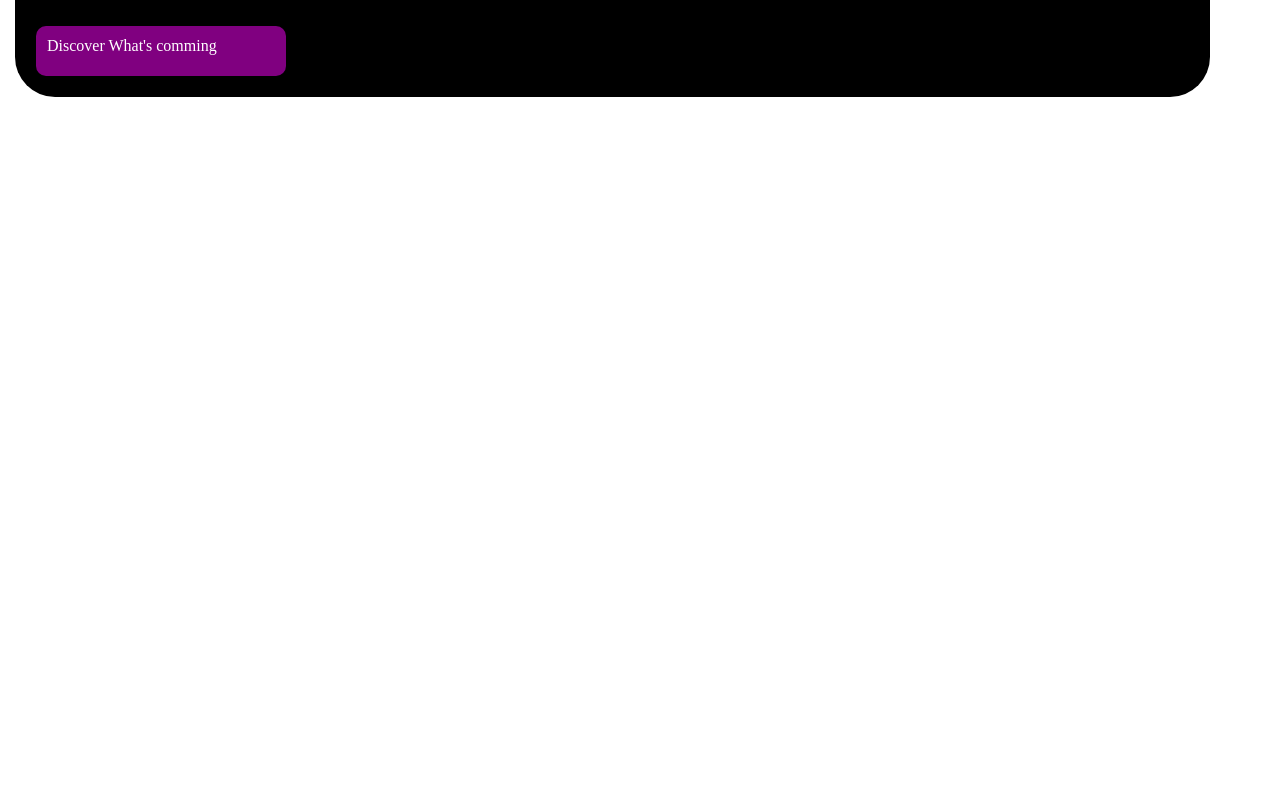
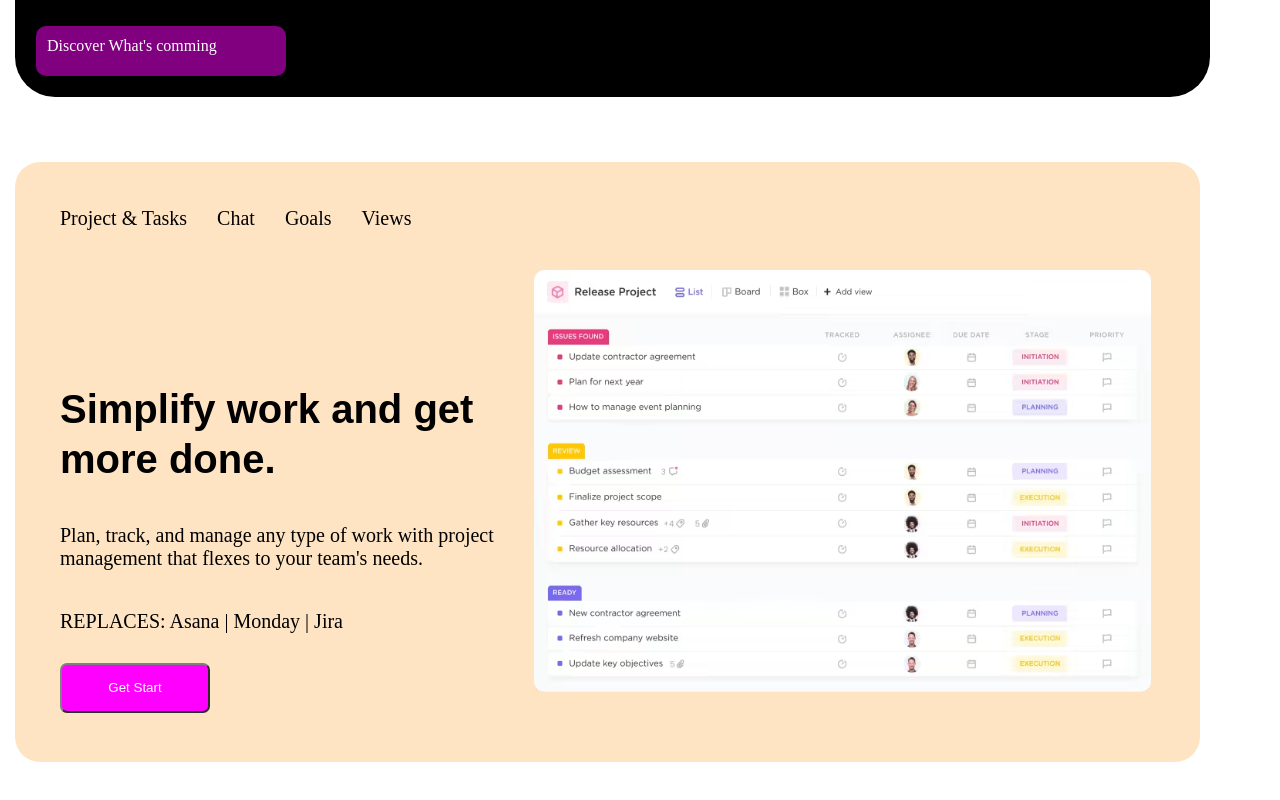
Before and after one commit to Jacquet12/ClickUpProject, a React (Create React App) app in the folder clickup/: page / in a window 1280 px wide. Shown: the part 1272-2072 px from the top of the page. Before the commit the page ends 1384 px from the top, so only its background shows below. Built offline with nearby package versions, Linux system fonts and the light colour scheme.

Commit message:
criação da segunda sessão da pagina

```diff
--- a/clickup/src/App.js
+++ b/clickup/src/App.js
@@ -12,12 +12,13 @@ import netflix from "./images/netflix.svg"
 import t_mobile_logo from "./images/t-mobile_logo.svg"
 import clickup_v3 from "./images/clickup-v3.svg"
 import CU_3_0_Teaser from "./images/CU_3.0_Teaser.png"
-import flecha from "./images/flecha.png"
 
 
-import './styles.css'
+import './styles/styles.css'
+import Card from "./components/Card"
 function App() {
   return (
+    <>
     <div className="container">
       <div className="container-header">
         <div className="container-header-logo">
@@ -155,6 +156,9 @@ function App() {
 
       </div>
     </div>
+
+    <Card />
+    </>
   );
 }
 
--- /dev/null
+++ b/clickup/src/components/Card.js
@@ -0,0 +1,45 @@
+
+import '../styles/styles1.css';
+import projects_tasks from "../images/projects_tasks.avif"
+
+function Card() {
+  return (
+    <div className="container-secondePage">
+      <div className="header">
+        <li className="texte1">Project & Tasks</li>
+        <li className="texte2">Chat</li>
+        <li className="texte3">Goals</li>
+        <li className="texte3">Views</li>
+      </div>
+
+      <div className="block-container-texte">
+        <div className="container-texte">
+          <h1 className="container-texte1">
+            Simplify work and get<br></br>more done.
+          </h1>
+        </div>
+
+        <div className="container-secondePage-paragraphe">
+          <p>Plan, track, and manage any type of work with project<br></br>management that flexes to your team's needs.</p>
+        </div>
+
+        <div className="container-secondePage-replace">
+          <p className="container-secondePage-paraphe-texte">
+            REPLACES: Asana | Monday | Jira
+          </p>
+        </div>
+
+        <div className="container-secondePage-button">
+          <input type="button" value="Get Start"></input>
+        </div>
+      </div>
+
+      <div className="container-secondePage-imagem">
+        <img src={projects_tasks} alt="projects_tasks" />
+      </div>
+
+    </div>
+  );
+}
+
+export default Card;
--- /dev/null
+++ b/clickup/src/styles/styles1.css
@@ -0,0 +1,76 @@
+*{
+    margin: 0;
+    padding: 0;
+    box-sizing: border-box;
+} */
+
+.container-secondePage{
+    width: 100%;
+    min-width: 100%;
+    flex-wrap: wrap;
+    padding: 15px;
+}
+
+.container-secondePage, .header li{
+    padding: 15px;
+    display: inline-block;
+    font: bold;
+    font-size: 20px;
+}
+.container-secondePage, .header{
+    margin: 15px;
+    padding: 10px;
+}
+
+.container-secondePage .container-texte h1{
+    font-size: 40px;
+    line-height: 50px;
+}
+
+.container-secondePage .container-texte{
+    margin: 40px;
+    margin-top: -10px;
+}
+.container-secondePage, .container-secondePage-paragraphe{
+    margin: 40px;
+}
+
+.container-secondePage, .container-secondePage-replace{
+    margin: 40px;
+}
+
+.container-secondePage-button input{
+    width: 150px;
+    height: 50px;
+    color: white;
+    background-color: fuchsia;
+    border-radius: 7px;
+}
+
+.container-secondePage, .container-secondePage-button input{
+    margin: 40px;
+    margin-top: -10px;
+
+}
+
+.container-secondePage{
+    background-color: bisque;
+    width: 1185px;
+    height: 600px;
+    border-radius: 25px;
+    padding: 5px;
+    margin-top: 50px;
+    margin-left:15px;
+}
+
+/* .container-texte,.container-secondePage-paragraphe,.container-secondePage-replace, .container-secondePage-button,.container-secondePage-imagem img{
+} */
+
+.container-secondePage-imagem img{
+    width: 637px;
+    height: 422px;
+}
+
+.block-container-texte, .container-secondePage-imagem{
+    display: inline-block;
+}
```
Also changed, not shown: clickup/src/images/projects_tasks.avif (added), clickup/src/styles/styles.css (renamed from clickup/src/styles.css).
